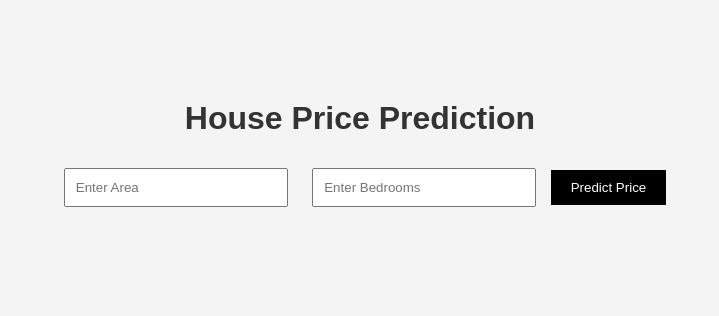
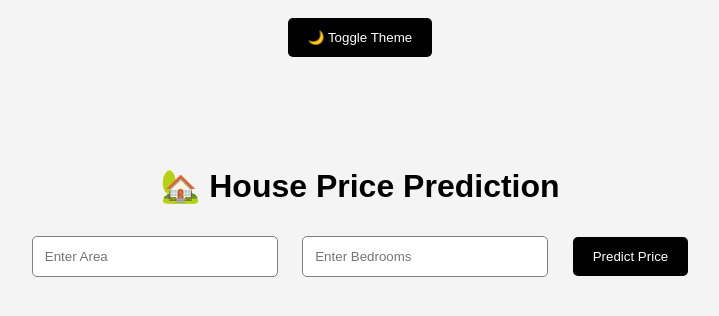
Before and after one commit to jatinrajvanshi94/House-Price-Prediction, a Flask app: page / in a window 1280 px wide. Shown: the top 316 px of the page, without its empty margins (280-999 px from the left). Run offline with Flask 3, Linux system fonts and the light colour scheme; parts of the project's set-up code (start-up, migrations or seed data) failed here and were passed over.

Commit message:
Added dark and light theme

```diff
--- a/static/style.css
+++ b/static/style.css
@@ -1,7 +1,9 @@
 body {
     font-family: Arial;
     background: #f4f4f4;
+    color: black;
     text-align: center;
+    transition: 0.3s;
 }
 
 .container {
@@ -9,19 +11,40 @@ body {
 }
 
 input {
-    padding: 10px;
+    padding: 12px;
     margin: 10px;
-    width: 200px;
+    width: 220px;
+    border-radius: 5px;
+    border: 1px solid gray;
 }
 
 button {
-    padding: 10px 20px;
+    padding: 12px 20px;
+    margin: 10px;
+    border: none;
+    border-radius: 5px;
     background: black;
     color: white;
-    border: none;
     cursor: pointer;
+    transition: 0.3s;
 }
 
-h1 {
-    color: #333;
+button:hover {
+    opacity: 0.8;
 }
+
+.dark-mode {
+    background: #121212;
+    color: white;
+}
+
+.dark-mode input {
+    background: #1e1e1e;
+    color: white;
+    border: 1px solid white;
+}
+
+.dark-mode button {
+    background: white;
+    color: black;
+}
--- a/templates/index.html
+++ b/templates/index.html
@@ -10,9 +10,13 @@
 
 <body>
 
+<button id="theme-toggle">
+    🌙 Toggle Theme
+</button>
+
 <div class="container">
 
-    <h1>House Price Prediction</h1>
+    <h1>🏡 House Price Prediction</h1>
 
     <form action="/predict" method="post">
 
@@ -38,5 +42,15 @@
 
 </div>
 
+<script>
+
+const toggleBtn = document.getElementById("theme-toggle");
+
+toggleBtn.addEventListener("click", () => {
+    document.body.classList.toggle("dark-mode");
+});
+
+</script>
+
 </body>
 </html>
```
